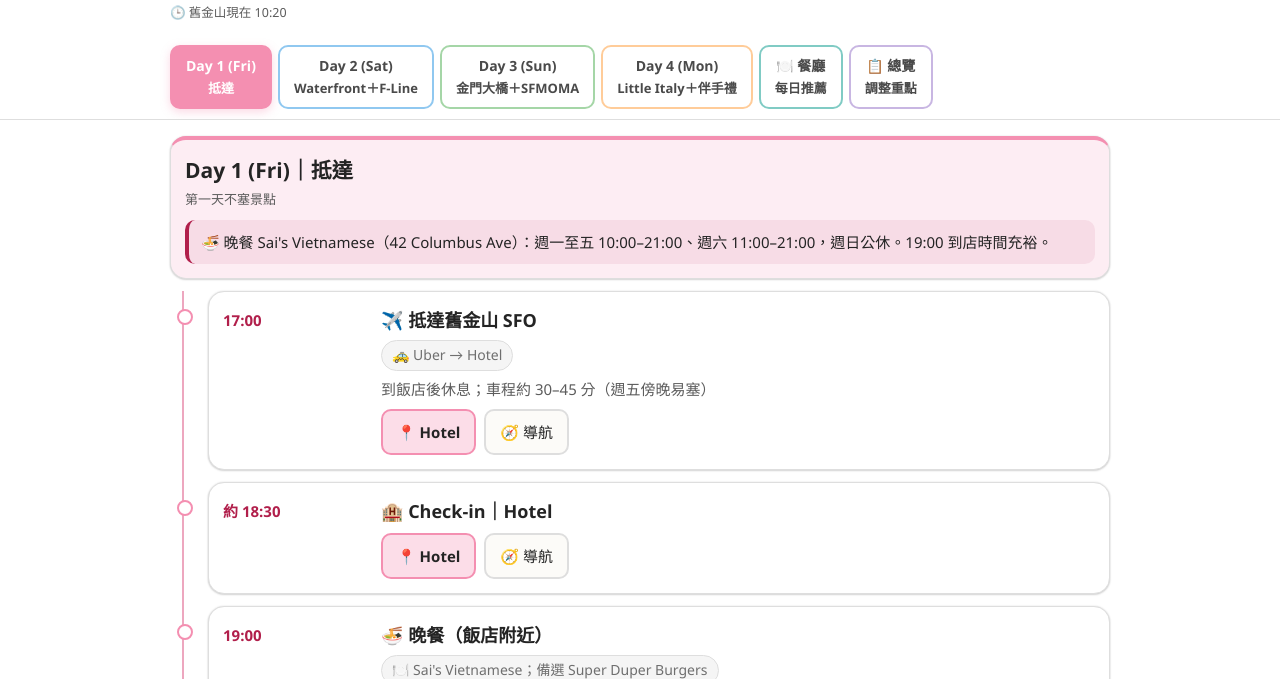
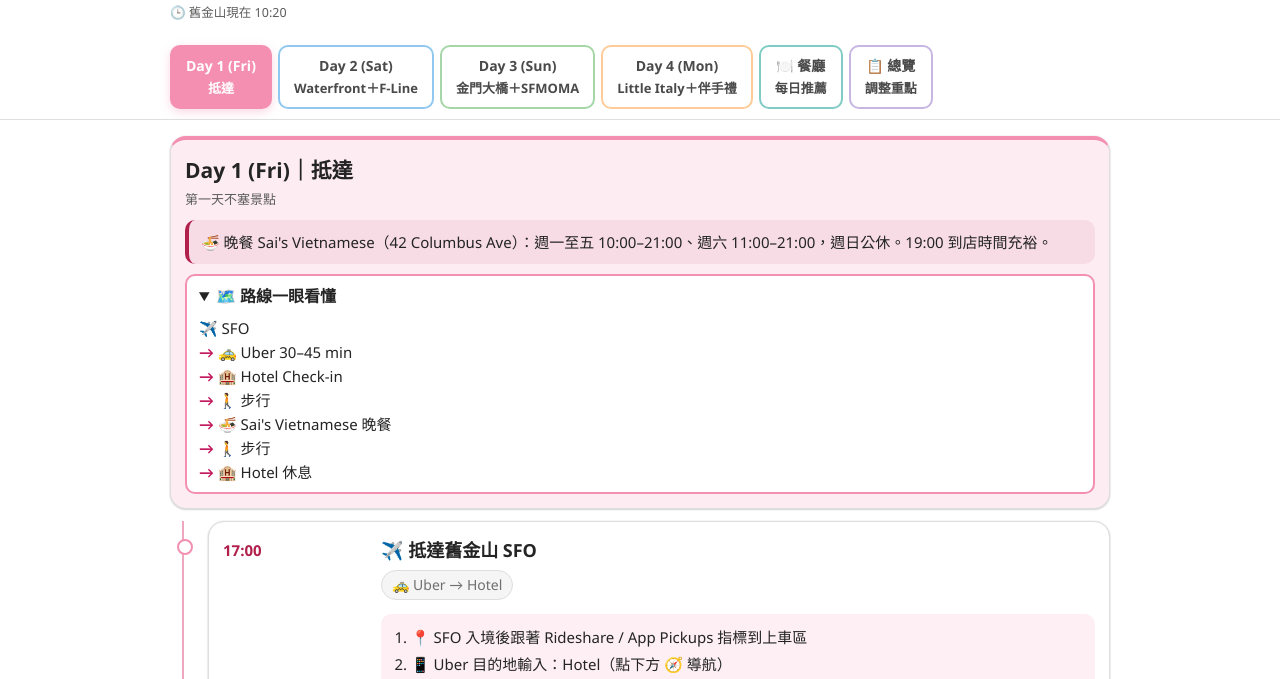
Before and after one commit to MasacoWang/sf-trip-2026, a plain HTML site: page index.html in a window 1280 px wide. Shown: the part 121-800 px from the top of the page. Drawn offline with Linux system fonts and the light colour scheme.

Commit message:
Add route overview and step-by-step transport to every day
Co-authored-by: Copilot <223556219+Copilot@users.noreply.github.com>

```diff
--- a/index.html
+++ b/index.html
@@ -285,8 +285,9 @@ const dir = (q, mode) => "https://www.google.com/maps/dir/?api=1&destination=" +
 const DAYS = [
  { id:"d1", tab:"Day 1 (Fri)", title:"Day 1 (Fri)｜抵達", sub:"第一天不塞景點",
    alerts:[{t:"tip", h:"🍜 晚餐 Sai's Vietnamese（42 Columbus Ave）：週一至五 10:00–21:00、週六 11:00–21:00，週日公休。19:00 到店時間充裕。"}],
+   route:["✈️ SFO", "🚕 Uber 30–45 min", "🏨 Hotel Check-in", "🚶 步行", "🍜 Sai's Vietnamese 晚餐", "🚶 步行", "🏨 Hotel 休息"],
    items:[
-   {time:"17:00", title:"✈️ 抵達舊金山 SFO", go:"🚕 Uber → Hotel", note:"到飯店後休息；車程約 30–45 分（週五傍晚易塞）", places:[["Hotel",P.hotel,"driving"]]},
+   {time:"17:00", steps:["📍 SFO 入境後跟著 Rideshare / App Pickups 指標到上車區", "📱 Uber 目的地輸入：Hotel（點下方 🧭 導航）", "🚕 約 30–45 分（週五傍晚易塞）", "🏨 直接到飯店門口"], title:"✈️ 抵達舊金山 SFO", go:"🚕 Uber → Hotel", note:"到飯店後休息；車程約 30–45 分（週五傍晚易塞）", places:[["Hotel",P.hotel,"driving"]]},
    {time:"約 18:30", title:"🏨 Check-in｜Hotel", places:[["Hotel",P.hotel]]},
    {time:"19:00", title:"🍜 晚餐（飯店附近）", food:"Sai's Vietnamese；備選 Super Duper Burgers", note:"Sai's 週五營業到 21:00。招牌推薦：SP4 Bún Riêu 蟹肉番茄湯米線、19T Phở Filet Mignon、春捲。吃完回飯店，不安排夜間散步",
     places:[["Sai's Vietnamese",P.sais,"walking"],["Super Duper",P.superduper,"walking"]]},
@@ -328,39 +329,41 @@ const DAYS = [
  { id:"d3", tab:"Day 3 (Sun)", short:"金門大橋＋SFMOMA", title:"Day 3 (Sun)｜金門大橋＋SFMOMA 🎨", sub:"不再塞 Little Italy",
    alerts:[{t:"warn", h:"⏰ 早上出門前確認手機／手錶時間一致（美國秋季會切換夏令時間，手機會自動調整）。"},
            {t:"tip", h:"🌁 金門大橋早上常起霧、風大，帶件外套。SFMOMA 建議先在官網買票。"}],
+   route:["🏨 Hotel", "☕🥐 早餐", "🚕 Uber 20–25 min", "🌉 金門大橋 Welcome Center", "🚕 Uber 10 min", "🏛️ Palace of Fine Arts", "🚶 12 min", "🐟 Pacific Catch 午餐", "🚕 Uber 20–25 min", "🎨 SFMOMA", "🚕 Uber 10 min", "🏨 Hotel 休息", "🍽️ 飯店附近晚餐"],
    items:[
    {time:"08:00", title:"☕🥐 早餐", food:"淺焙 Latte＋好吃 Pastry", go:"🚶 飯店附近", places:[["Ferry Building",P.ferry,"walking"]]},
-   {time:"09:00", title:"🚕 出發", go:"🚕 Uber 約 20–25 分", places:[["Golden Gate Bridge",P.ggb,"driving"]]},
+   {time:"09:00", steps:["📍 從 Hotel 門口叫車", "📱 Uber 目的地輸入：Golden Gate Bridge Welcome Center", "🚕 約 20–25 分", "📍 在 Welcome Center 下車（橋南端觀景區）"], title:"🚕 出發", go:"🚕 Uber 約 20–25 分", places:[["Golden Gate Bridge",P.ggb,"driving"]]},
    {time:"09:30–10:45", star:true, title:"🌉 Golden Gate Bridge 金門大橋", note:"拍照、觀景；Uber 下車點設 Welcome Center", places:[["Welcome Center",P.ggb,"driving"]]},
-   {time:"11:00–11:45", title:"🏛️ Palace of Fine Arts 藝術宮", go:"🚕 約 10 分", note:"拍照、湖景", places:[["Palace of Fine Arts",P.pfa,"driving"]]},
-   {time:"12:00–13:00", star:true, title:"🐟 午餐｜Pacific Catch", go:"🚕 或 🚶 約 12 分", note:"2027 Chestnut St；海鮮、poke、tacos，午餐不要吃太撐。",
+   {time:"11:00–11:45", steps:["📍 從 Golden Gate Bridge Welcome Center 叫車", "📱 Uber 目的地輸入：Palace of Fine Arts", "🚕 約 10 分"], title:"🏛️ Palace of Fine Arts 藝術宮", go:"🚕 約 10 分", note:"拍照、湖景", places:[["Palace of Fine Arts",P.pfa,"driving"]]},
+   {time:"12:00–13:00", steps:["📍 從 Palace of Fine Arts 出發", "🚶 往南走到 Chestnut St 約 12 分（或 🚕 Uber 約 5 分）", "📍 目的地：Pacific Catch, 2027 Chestnut St"], star:true, title:"🐟 午餐｜Pacific Catch", go:"🚕 或 🚶 約 12 分", note:"2027 Chestnut St；海鮮、poke、tacos，午餐不要吃太撐。",
     places:[["Pacific Catch",P.pacificcatch,"walking"]]},
-   {time:"13:00–13:30", title:"🚕 前往美術館", go:"🚕 Uber 約 20–25 分", places:[["SFMOMA",P.sfmoma,"driving"]]},
+   {time:"13:00–13:30", steps:["📍 從 Pacific Catch 叫車（先在店內叫好）", "📱 Uber 目的地輸入：SFMOMA, 151 Third St", "🚕 約 20–25 分"], title:"🚕 前往美術館", go:"🚕 Uber 約 20–25 分", places:[["SFMOMA",P.sfmoma,"driving"]]},
    {time:"13:30–16:30", star:true, title:"🎨 SFMOMA 舊金山現代藝術博物館", note:"週日 10:00–17:00；美國規模最大的現代與當代藝術博物館之一。",
     src:[["sfmoma.org/visit","https://www.sfmoma.org/visit/"],["sfmoma.org","https://www.sfmoma.org/"]], places:[["SFMOMA",P.sfmoma,"driving"]]},
-   {time:"16:30", title:"🏨 回 Hotel", go:"🚕 Uber 約 10 分", note:"今天到這裡就好", places:[["Hotel",P.hotel,"driving"]]},
+   {time:"16:30", steps:["📍 從 SFMOMA 門口叫車", "📱 Uber 目的地輸入：Hotel（點下方 🧭 導航）", "🚕 約 10 分"], title:"🏨 回 Hotel", go:"🚕 Uber 約 10 分", note:"今天到這裡就好", places:[["Hotel",P.hotel,"driving"]]},
    {time:"18:00", title:"🍽️ 晚餐｜飯店附近", note:"不再安排大量步行；選項見 🍽️ 餐廳 tab", places:[["Hotel",P.hotel,"walking"]]},
  ]},
  { id:"d4", tab:"Day 4 (Mon)", short:"Little Italy＋伴手禮", title:"Day 4 (Mon)｜Little Italy＋伴手禮＋回台灣 🇹🇼", sub:"活動都控制在飯店周邊・23:00 飛台灣",
    alerts:[{t:"tip", h:"🧳 Check-out 時跟櫃台確認行李寄放到 18:15；護照、充電器放隨身包。週一沒有 Farmers Market。"}],
+   route:["☕🥐 Red Bay Coffee 早餐", "🏨 Check-out・寄放行李", "🚕 Uber 5–8 min", "🍝 North Beach / Little Italy", "🚕 Uber 5–8 min", "⛴️ Ferry Building 午餐", "🛍️ 伴手禮採買", "🌊 Waterfront 咖啡", "🚶 8 min", "🏨 Hotel 整理行李", "🍽️ Fish & Farm 晚餐", "🧳 拿行李", "🚕 UberXL 30–45 min", "✈️ SFO"],
    items:[
    {time:"08:30", title:"☕🥐 早餐｜Red Bay Coffee（Ferry Building）", food:"Latte＋Pastry", go:"🚶", note:"約 07:00–18:00",
     src:[["redbaycoffee.com","http://redbaycoffee.com/"]], places:[["Red Bay Coffee",P.redbay,"walking"]]},
    {time:"09:30", title:"🏨 Check-out", note:"行李寄放 Hotel", places:[["Hotel",P.hotel,"walking"]]},
-   {time:"10:00–12:00", star:true, title:"🇮🇹 North Beach / Little Italy", food:"咖啡＋散步", go:"🚕 Uber 來回約 5–8 分", note:"Washington Square 一帶；推薦咖啡見 🍽️ 餐廳 tab",
+   {time:"10:00–12:00", steps:["📍 從 Hotel 叫車（行李已寄放）", "📱 Uber 目的地輸入：Washington Square Park", "🚕 約 5–8 分"], star:true, title:"🇮🇹 North Beach / Little Italy", food:"咖啡＋散步", go:"🚕 Uber 來回約 5–8 分", note:"Washington Square 一帶；推薦咖啡見 🍽️ 餐廳 tab",
     places:[["North Beach",P.northbeach,"driving"]]},
-   {time:"12:00", title:"🚕 回 Waterfront", go:"🚕 Uber", places:[["Ferry Building",P.ferry,"driving"]]},
+   {time:"12:00", steps:["📍 從 Washington Square Park 叫車", "📱 Uber 目的地輸入：Ferry Building", "🚕 約 5–8 分"], title:"🚕 回 Waterfront", go:"🚕 Uber", places:[["Ferry Building",P.ferry,"driving"]]},
    {time:"12:15–13:30", title:"⛴️ Ferry Building 午餐", go:"🚶", note:"吃完直接購物；Building 每日 06:00–22:00，各店家時間不同。",
     src:[["ferrybuildingmarketplace.com","https://www.ferrybuildingmarketplace.com/visit/"]], places:[["Ferry Building",P.ferry,"walking"]]},
    {time:"13:30–15:30", star:true, title:"🛍️ Ferry Building 伴手禮採買", go:"🚶 都在 Ferry Building 內", note:"伴手禮集中這時買",
     shop:[["🍫 Dandelion Chocolate","適合同事、朋友",P.dandelion],["🍫 Recchiuti Confections","比較精緻，適合重要的人",P.recchiuti],["🫒 Stonehouse California Olive Oil","適合喜歡料理的人",P.stonehouse]],
     places:[["Dandelion",P.dandelion,"walking"],["Recchiuti",P.recchiuti,"walking"],["Stonehouse",P.stonehouse,"walking"]]},
    {time:"15:30–16:30", title:"🌊 Waterfront", food:"☕ 咖啡＋海邊散步", go:"��", note:"不想休息也可以繼續逛", places:[["Embarcadero",P.embarcadero,"walking"]]},
-   {time:"16:30", title:"🏨 回 Hotel", food:"整理戰利品", note:"把伴手禮直接收進行李", places:[["Hotel",P.hotel,"walking"]]},
+   {time:"16:30", steps:["📍 從 Ferry Building / Waterfront 出發", "🚶 步行回飯店約 8 分"], title:"🏨 回 Hotel", food:"整理戰利品", note:"把伴手禮直接收進行李", places:[["Hotel",P.hotel,"walking"]]},
    {time:"17:00–18:15", star:true, title:"🍽️ 最後晚餐｜Fish & Farm", go:"就在飯店", note:"飯店同址，最省力；晚餐 17:00–22:00。",
     src:[["fishandfarmsf.com","http://www.fishandfarmsf.com/"],["downtownsf.org","https://downtownsf.org/go/fish-and-farm"]], places:[["Fish & Farm",P.fishfarm,"walking"]]},
    {time:"18:15", title:"🧳 拿行李"},
-   {time:"18:30–19:00", title:"🚕 Uber → SFO", go:"🚕 4 人＋行李叫 UberXL", note:"預留塞車時間", places:[["SFO",P.sfo,"driving"]]},
+   {time:"18:30–19:00", steps:["📍 從 Hotel 門口叫車（4 人＋行李叫 UberXL）", "📱 Uber 目的地輸入：SFO International Terminal", "🚕 約 30–45 分，預留塞車時間"], title:"🚕 Uber → SFO", go:"🚕 4 人＋行李叫 UberXL", note:"預留塞車時間", places:[["SFO",P.sfo,"driving"]]},
    {time:"約 19:30–20:00", title:"✈️ 抵達 SFO 國際線", note:"報到、托運、安檢", places:[["SFO",P.sfo]]},
    {time:"23:00", star:true, title:"✈️ 飛回台灣 🇹🇼"},
  ]},
```
